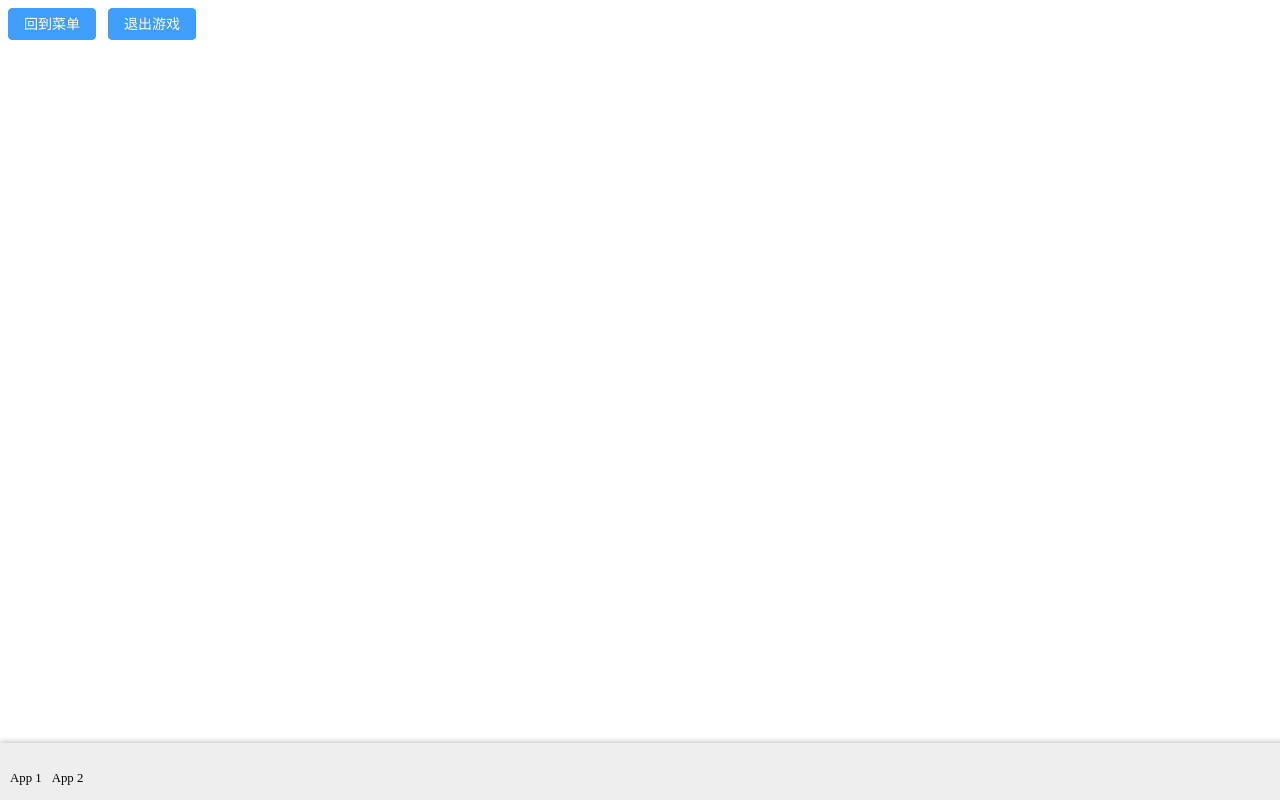
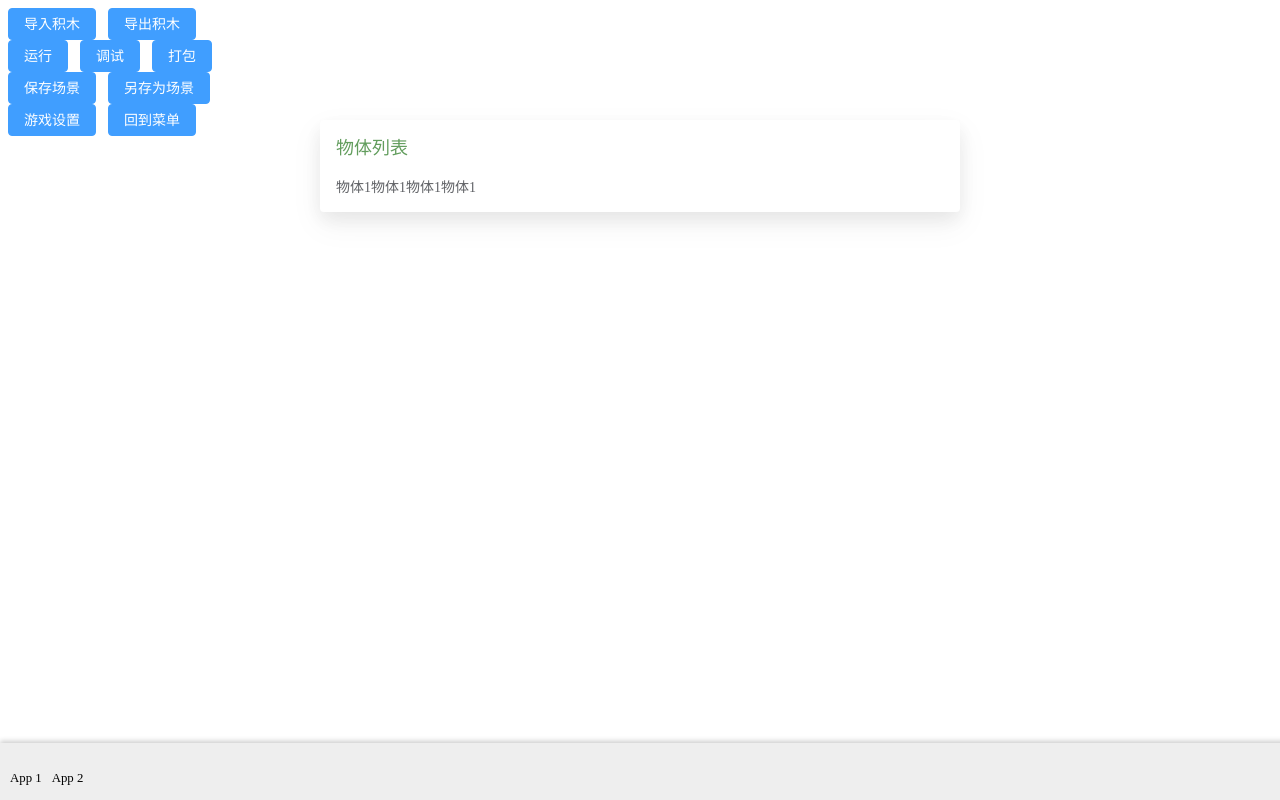
Before and after one commit to WonkaHHH/First-Vue, a Vue app: page /#/ in a window 1280 px wide. Both pictures are taken after a click on the button "继续游戏". Built offline with nearby package versions, Linux system fonts and the light colour scheme.

Commit message:
修改主页面

```diff
--- a/src/views/MainPage.vue
+++ b/src/views/MainPage.vue
@@ -1,7 +1,42 @@
 <template>
   <div class="second-page">
+  <el-col :gutter="10">
+    <el-button type="primary">导入积木</el-button>
+    <el-button type="primary">导出积木</el-button>
+  </el-col>
+  <el-col :gutter="10">
+    <el-button type="primary" @click="goToHomePage">运行</el-button>
+    <el-button type="primary" @click="goToHomePage">调试</el-button>
+    <el-button type="primary" @click="goToHomePage">打包</el-button>
+  </el-col>
+  <el-col :gutter="10">
+    <el-button type="primary">保存场景</el-button>
+        <el-button type="primary">另存为场景</el-button>
+          </el-col>
+          <el-col :gutter="10">
+    <el-button type="primary">游戏设置</el-button>
     <el-button type="primary" @click="goToHomePage">回到菜单</el-button>
-    <el-button type="primary" @click="goToHomePage">退出游戏</el-button>
+  </el-col>
+
+    <el-dialog
+      v-model="dialogVisible"
+      title="物体列表"
+      :modal="false"
+      :close-on-click-modal="false"
+      :close-on-press-escape="false"
+      :show-close="false"
+      draggable
+      :z-index="998"
+      @before-close="handleClose">
+
+    <el-text size="medium">物体1</el-text>
+    <el-text size="medium">物体1</el-text>
+        <el-text size="medium">物体1</el-text>
+            <el-text size="medium">物体1</el-text>
+  </el-dialog>
+
+
+
     <!-- Dock栏 -->
     <div class="dock">
       <div class="dock-item" @click="openAppModal(1)">
@@ -43,6 +78,7 @@ export default {
     const isDragging = ref(false);
     const dragOffset = ref({ x: 0, y: 0 });
     const currentModal = ref(null);
+    const dialogVisible = ref(true); // 定义响应式数据
 
     const goToHomePage = () => {
       router.push({ name: 'WelcomePage' });
@@ -95,7 +131,7 @@ export default {
       document.removeEventListener('mouseup', endDrag);
     };
 
-    return { goToHomePage, goToApp, openAppModal, closeAppModal, modals, startDrag };
+    return { goToHomePage, goToApp, openAppModal, closeAppModal, modals, startDrag , dialogVisible};
   },
 };
 </script>
```
